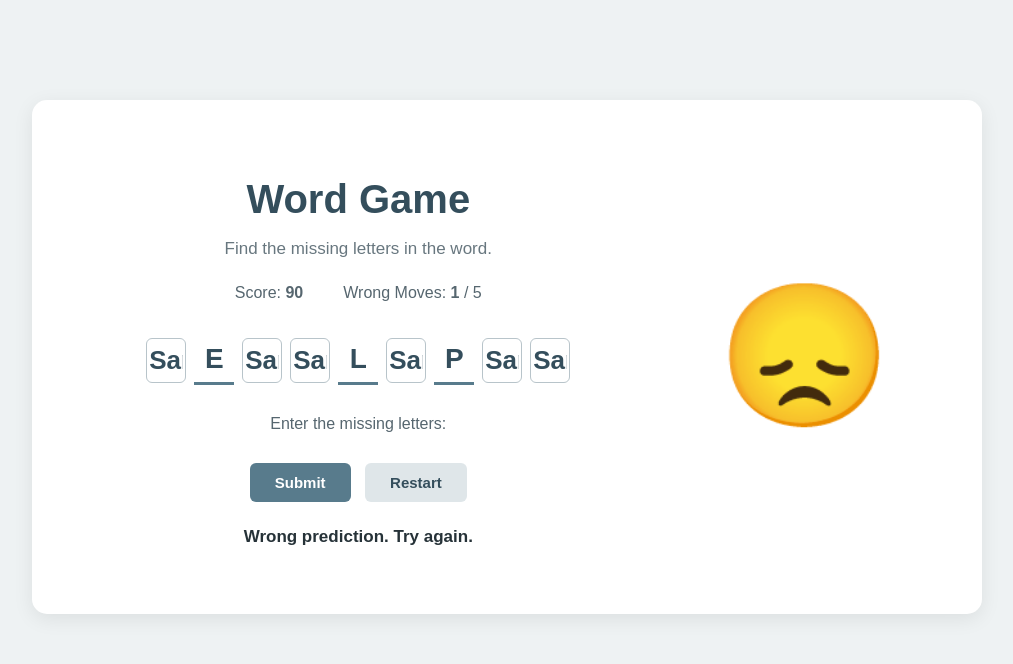
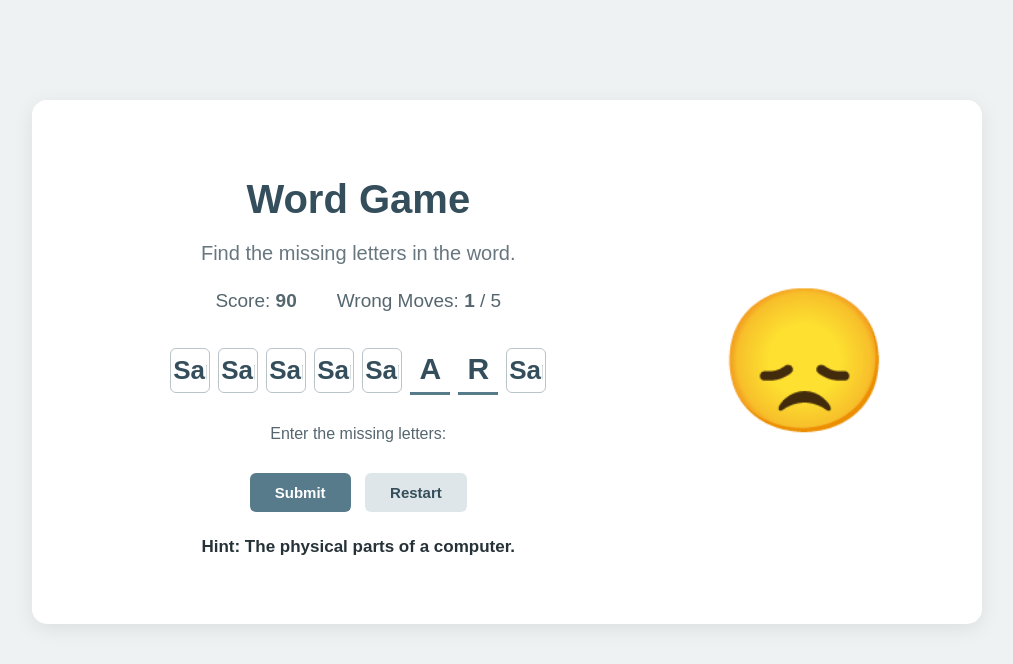
Before and after one commit to Hwk-Awez/Web_Tech_Case_Study, a plain HTML site: page game.html in a window 1280 px wide. Both pictures are taken after typing "Sample", "Sample", "Sample", "Sample", "Sample", "Sample" into the empty fields and a click on the button "Submit". Shown: the whole page, without its empty margins (133-1146 px from the left). Drawn offline with Linux system fonts and the light colour scheme.

Commit message:
Updated word game

```diff
--- a/game.css
+++ b/game.css
@@ -36,7 +36,7 @@
 }
 
 .instruction {
-    font-size: 17px;
+  font-size: 20px;
   color: #68777f;
   margin-bottom: 25px;
 }
@@ -47,7 +47,7 @@
   gap: 40px;
   margin-bottom: 35px;
   color: #56666f;
-    font-size: 16px;
+  font-size: 19px;
 }
 
 #wordDisplay {
@@ -67,7 +67,7 @@
   justify-content: center;
   align-items: center;
 
-    font-size: 28px;
+  font-size: 30px;
   font-weight: bold;
   color: #344e5c;
 
--- a/game.html
+++ b/game.html
@@ -1,21 +1,16 @@
-<!DOCTYPE html>
+<!doctype html>
 <html>
   <head>
     <title>Word Game</title>
-    <link rel="stylesheet" href="game.css">
+    <link rel="stylesheet" href="game.css" />
   </head>
 
   <body>
-
     <div class="game-container">
-
       <div class="left-section">
-
         <h1>Word Game</h1>
 
-            <p class="instruction">
-                Find the missing letters in the word.
-            </p>
+        <p class="instruction">Find the missing letters in the word.</p>
 
         <div class="score-board">
           <span>Score: <b id="score">100</b></span>
@@ -24,9 +19,7 @@
 
         <div id="wordDisplay"></div>
 
-            <p class="missing-text">
-                Enter the missing letters:
-            </p>
+        <p class="missing-text">Enter the missing letters:</p>
 
         <div id="inputArea"></div>
 
@@ -36,13 +29,11 @@
         </div>
 
         <p id="message"></p>
-
       </div>
 
       <div class="right-section">
         <div id="face">🙂</div>
       </div>
-
     </div>
 
     <script src="game.js"></script>
--- a/game.js
+++ b/game.js
@@ -1,201 +1,224 @@
-let words = [
-    "computer",
-    "keyboard",
-    "javascript",
-    "internet",
-    "programming",
-    "website",
-    "developer",
-    "database",
-    "algorithm",
-    "software"
+// 1. List of words, each with a hint
+const words = [
+  {
+    word: "computer",
+    hint: "An electronic machine used to process information.",
+  },
+  { word: "keyboard", hint: "A device used to type letters and numbers." },
+  { word: "javascript", hint: "A language used to make websites interactive." },
+  {
+    word: "internet",
+    hint: "A network that connects computers around the world.",
+  },
+  { word: "programming", hint: "Writing instructions for a computer." },
+  { word: "website", hint: "A collection of pages on the internet." },
+  { word: "developer", hint: "A person who creates software." },
+  { word: "database", hint: "A place where data is stored." },
+  { word: "algorithm", hint: "Steps used to solve a problem." },
+  { word: "software", hint: "Programs that run on a computer." },
+  { word: "browser", hint: "A program used to open websites." },
+  { word: "network", hint: "Connected computers that share information." },
+  { word: "password", hint: "A secret word used to protect an account." },
+  { word: "android", hint: "An operating system used in smartphones." },
+  { word: "python", hint: "A popular programming language." },
+  { word: "server", hint: "A computer that provides data to other computers." },
+  { word: "laptop", hint: "A portable computer." },
+  { word: "smartphone", hint: "A mobile phone that can run apps." },
+  { word: "program", hint: "Instructions given to a computer." },
+  { word: "hardware", hint: "The physical parts of a computer." },
+  { word: "application", hint: "Software made for a specific task." },
+  { word: "cloud", hint: "A way to store data online." },
+  { word: "robot", hint: "A machine that can perform tasks." },
+  { word: "technology", hint: "Science used to create useful tools." },
+  { word: "security", hint: "Protection of data and computers." },
+  { word: "memory", hint: "A part of a computer that stores data." },
+  { word: "monitor", hint: "A screen that shows computer information." },
+  { word: "mouse", hint: "A device used to control the pointer." },
+  { word: "coding", hint: "Writing instructions for a computer." },
+  { word: "debugging", hint: "Finding and fixing errors in a program." },
 ];
 
-let currentWord = "";
-let hiddenPositions = [];
+// 2. Game variables (these change while playing)
+let currentWord = ""; // the word to guess
+let currentHint = ""; // the hint for that word
+let score = 100; // player's score
+let wrongMoves = 0; // number of wrong tries
+let hiddenPositions = []; // positions of letters the player must guess
 
-let score = 100;
-let wrongMoves = 0;
+// 3. Get elements from the HTML page
+const wordDisplay = document.getElementById("wordDisplay");
+const submitBtn = document.getElementById("submitBtn");
+const restartBtn = document.getElementById("restartBtn");
+const scoreDisplay = document.getElementById("score");
+const wrongDisplay = document.getElementById("wrongMoves");
+const face = document.getElementById("face");
+const message = document.getElementById("message");
 
-let wordDisplay = document.getElementById("wordDisplay");
-let inputArea = document.getElementById("inputArea");
+// 4. Start (or restart) the game
+function startGame() {
+  // Pick a random word from the list
+  const randomIndex = Math.floor(Math.random() * words.length);
+  currentWord = words[randomIndex].word;
+  currentHint = words[randomIndex].hint;
 
-let submitBtn = document.getElementById("submitBtn");
-let restartBtn = document.getElementById("restartBtn");
-
-let scoreDisplay = document.getElementById("score");
-let wrongMovesDisplay = document.getElementById("wrongMoves");
-
-let face = document.getElementById("face");
-let message = document.getElementById("message");
-
-
-function startGame() {
-
-    let randomIndex = Math.floor(Math.random() * words.length);
-
-    currentWord = words[randomIndex];
-
+  // Reset everything
   score = 100;
   wrongMoves = 0;
   hiddenPositions = [];
 
   scoreDisplay.textContent = score;
-    wrongMovesDisplay.textContent = wrongMoves;
-
+  wrongDisplay.textContent = wrongMoves;
   face.textContent = "🙂";
   message.textContent = "";
-
   submitBtn.disabled = false;
 
-    createWord();
+  showWord();
 }
 
+// 5. Show the word on the screen
+//    Some letters are shown, the rest are empty boxes to fill in
+function showWord() {
+  wordDisplay.innerHTML = "";
 
-function createWord() {
+  // Decide which letters to show (about 30% of the word)
+  const howManyToShow = Math.round(currentWord.length * 0.3);
+  const shownPositions = [];
 
-    wordDisplay.innerHTML = "";
-    inputArea.innerHTML = "";
-
-    let revealCount = Math.round(currentWord.length * 0.3);
-
-    let revealedPositions = [];
-
-    while (revealedPositions.length < revealCount) {
-
-        let randomPosition =
-            Math.floor(Math.random() * currentWord.length);
-
-        if (!revealedPositions.includes(randomPosition)) {
-            revealedPositions.push(randomPosition);
+  while (shownPositions.length < howManyToShow) {
+    const position = Math.floor(Math.random() * currentWord.length);
+    if (!shownPositions.includes(position)) {
+      shownPositions.push(position);
     }
   }
 
+  // Go through each letter of the word
   for (let i = 0; i < currentWord.length; i++) {
-
-        if (revealedPositions.includes(i)) {
-
-            let letter = document.createElement("div");
-
-            letter.className = "letter";
-            letter.textContent = currentWord[i].toUpperCase();
-
-            wordDisplay.appendChild(letter);
-
+    if (shownPositions.includes(i)) {
+      // Show this letter
+      wordDisplay.appendChild(makeLetterBox(currentWord[i]));
     } else {
-
+      // Hide this letter: make an input box instead
       hiddenPositions.push(i);
 
-            let input = document.createElement("input");
-
+      const input = document.createElement("input");
       input.type = "text";
       input.maxLength = 1;
       input.className = "letter-input";
-            input.dataset.position = i;
+      input.dataset.position = i; // remember which letter this box is for
 
       wordDisplay.appendChild(input);
     }
   }
 }
 
+// Small helper: makes a box that shows one letter
+function makeLetterBox(letter) {
+  const box = document.createElement("div");
+  box.className = "letter";
+  box.textContent = letter.toUpperCase();
+  return box;
+}
 
-submitBtn.addEventListener("click", function() {
+// 6. When the player clicks Submit
+submitBtn.onclick = function () {
+  const inputs = document.querySelectorAll(".letter-input");
+  let allCorrect = true;
 
-    let inputs = document.querySelectorAll(".letter-input");
+  // Check every empty box
+  for (const input of inputs) {
+    const position = Number(input.dataset.position);
+    const typedLetter = input.value.toLowerCase();
 
-    let correct = true;
-
-    for (let i = 0; i < inputs.length; i++) {
-
-        let position = Number(inputs[i].dataset.position);
-        let userLetter = inputs[i].value.toLowerCase();
-
-        if (userLetter !== currentWord[position]) {
-            correct = false;
+    if (typedLetter !== currentWord[position]) {
+      allCorrect = false;
       break;
     }
   }
 
-    if (correct) {
-
+  // If everything is right, the player wins
+  if (allCorrect) {
     score = score + 20;
-
     scoreDisplay.textContent = score;
-
     face.textContent = "😃";
     message.textContent = "Correct! You found the word.";
 
+    alert("🎉 Congratulations! You won the game!");
+
     submitBtn.disabled = true;
-
     return;
   }
 
-    wrongMoves++;
+  // Otherwise it's a wrong move
+  wrongMoves = wrongMoves + 1;
   score = score - 10;
-
+  wrongDisplay.textContent = wrongMoves;
   scoreDisplay.textContent = score;
-    wrongMovesDisplay.textContent = wrongMoves;
-
   face.textContent = "😞";
 
-    if (wrongMoves >= 5) {
-
+  // 5 wrong moves = game over
+  if (wrongMoves === 5) {
     message.textContent =
       "Game Over! The word was " + currentWord.toUpperCase();
-
     submitBtn.disabled = true;
-
     return;
   }
 
-    message.textContent =
-        "Wrong prediction. Try again.";
+  // Show the hint
+  message.textContent = "Hint: " + currentHint;
 
+  // Every 2 wrong moves, give the player a free letter
   if (wrongMoves % 2 === 0) {
-        revealLetter();
+    revealOneLetter();
   }
+};
 
-});
-
-
-function revealLetter() {
-
+// 7. Reveal one hidden letter (a free help)
+function revealOneLetter() {
+  // Nothing left to reveal
   if (hiddenPositions.length === 0) {
     return;
   }
 
-    let randomIndex =
-        Math.floor(Math.random() * hiddenPositions.length);
-
-    let position = hiddenPositions[randomIndex];
-
+  // Pick a random hidden letter and remove it from the list
+  const randomIndex = Math.floor(Math.random() * hiddenPositions.length);
+  const position = hiddenPositions[randomIndex];
   hiddenPositions.splice(randomIndex, 1);
 
-    let inputs = document.querySelectorAll(".letter-input");
+  // Find the input box for that letter and swap it with the real letter
+  const inputs = document.querySelectorAll(".letter-input");
 
-    for (let i = 0; i < inputs.length; i++) {
-
-        if (Number(inputs[i].dataset.position) === position) {
-
-            let letter = document.createElement("div");
-
-            letter.className = "letter";
-            letter.textContent = currentWord[position].toUpperCase();
-
-            inputs[i].replaceWith(letter);
-
+  for (const input of inputs) {
+    if (Number(input.dataset.position) === position) {
+      input.replaceWith(makeLetterBox(currentWord[position]));
       break;
     }
   }
-
-    message.textContent =
-        "A letter has been revealed.";
 }
 
+// 8. Restart button
+restartBtn.onclick = function () {
+  startGame();
+};
 
-restartBtn.addEventListener("click", function() {
-    startGame();
+// 9. Use left/right arrow keys to move between boxes
+wordDisplay.addEventListener("keydown", function (event) {
+  if (event.key !== "ArrowLeft" && event.key !== "ArrowRight") {
+    return;
+  }
+
+  const inputs = Array.from(document.querySelectorAll(".letter-input"));
+  const currentIndex = inputs.indexOf(event.target);
+
+  if (event.key === "ArrowLeft" && currentIndex > 0) {
+    inputs[currentIndex - 1].focus();
+  }
+
+  if (event.key === "ArrowRight" && currentIndex < inputs.length - 1) {
+    inputs[currentIndex + 1].focus();
+  }
+
+  event.preventDefault();
 });
 
-
+// 10. Start the game when the page opens
 startGame();
```
Also changed, not shown: index.html (+3 -9 lines). Lines whose indentation alone changed are shown as unchanged.
